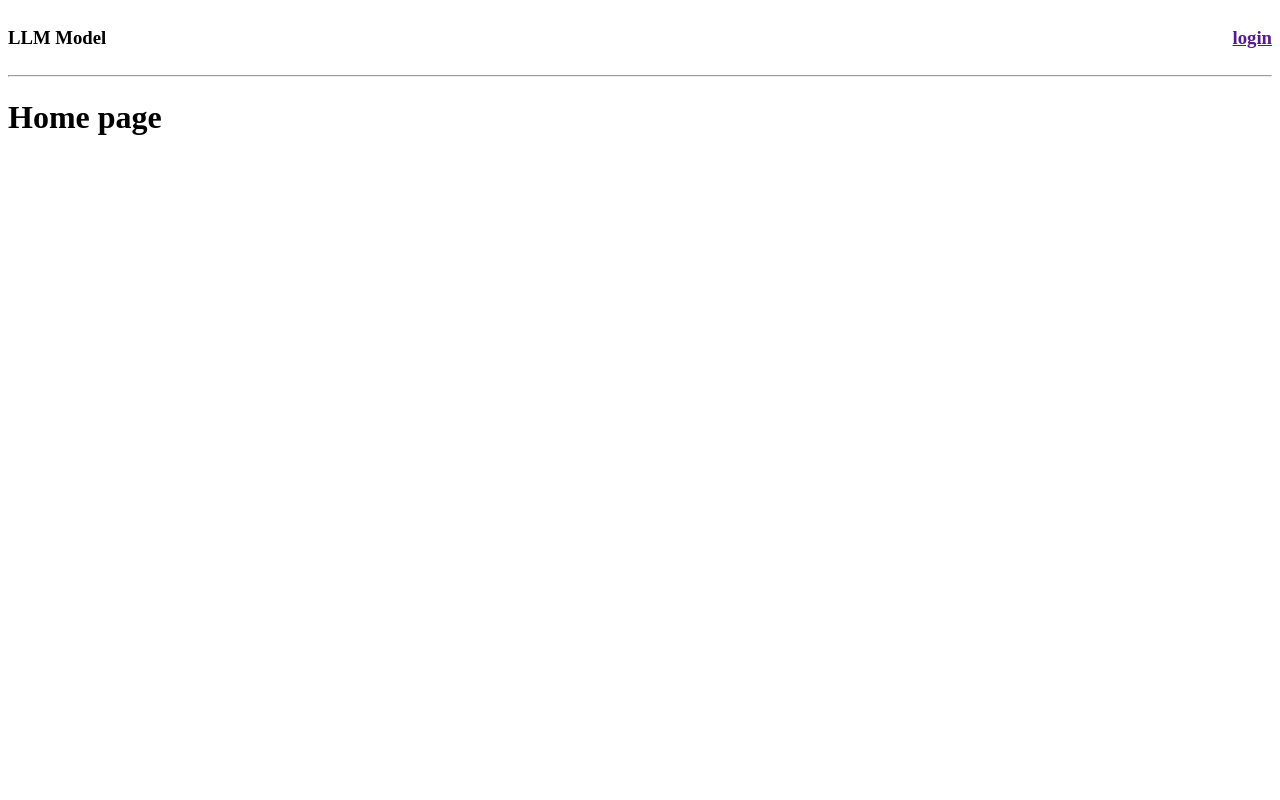
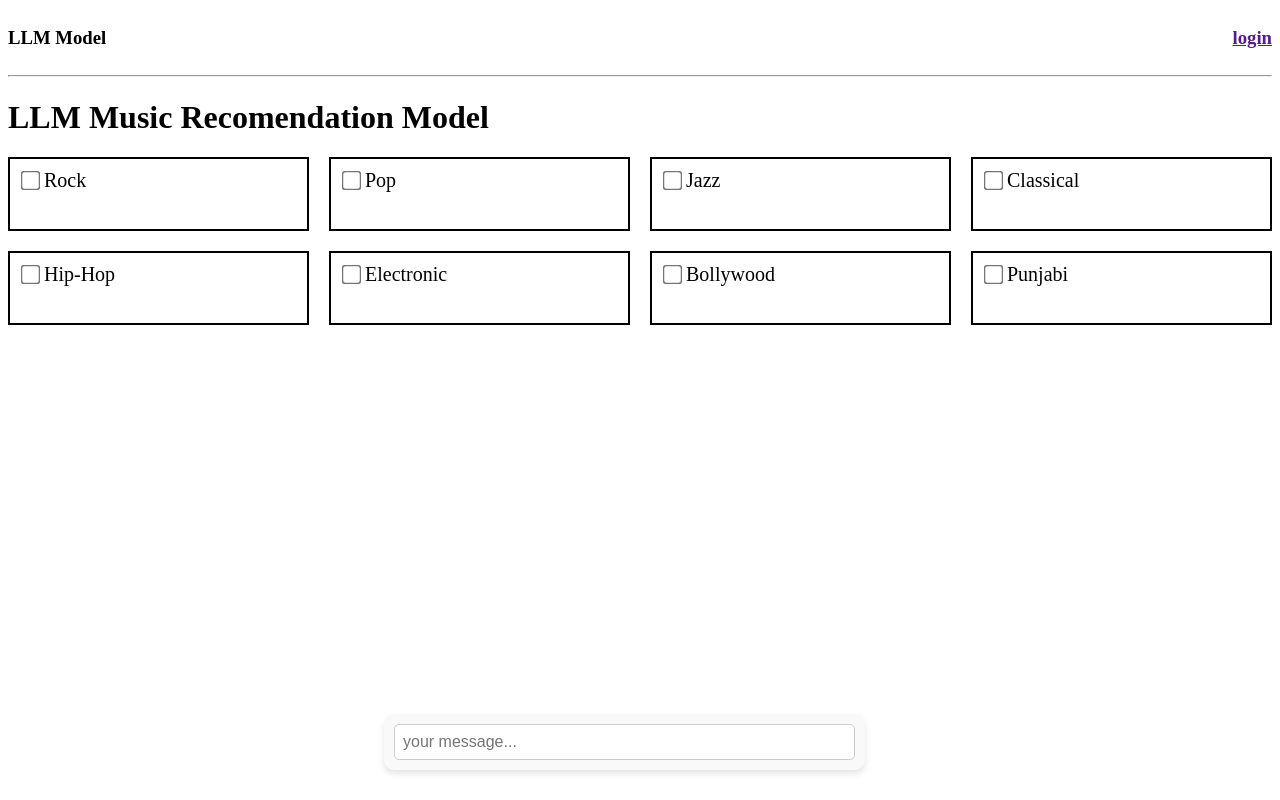
Before and after one commit to abhinandan2540/llm_music, a Django app: page / in a window 1280 px wide. Run offline with Django 5.2, Linux system fonts and the light colour scheme.

Commit message:
static files config

```diff
--- a/base/templates/base/home.html
+++ b/base/templates/base/home.html
@@ -5,7 +5,52 @@
 {% block content %}
 
 <div>
-    <h1>Home page</h1>
+    <div>
+        <h1>LLM Music Recomendation Model</h1>
+        <form action="" method="" id="user_checkbox">
+            <label>
+                <input type="checkbox" name="genre" value="rock" id="rock_checkbox">
+                <span>Rock</span>
+            </label>
+            <label>
+                <input type="checkbox" name="genre" value="pop" id="pop_checkbox">
+                <span>Pop</span>
+            </label>
+            <label>
+                <input type="checkbox" name="genre" value="jazz" id="jazz_checkbox">
+                <span>Jazz</span>
+            </label>
+            <label>
+                <input type="checkbox" name="genre" value="classical" id="classical_checkbox">
+                <span>Classical</span>
+            </label>
+            <label>
+                <input type="checkbox" name="genre" value="hiphop" id="hiphop_checkbox">
+                <span>Hip-Hop</span>
+            </label>
+            <label>
+                <input type="checkbox" name="genre" value="electronic" id="electronic_checkbox">
+                <span>Electronic</span>
+            </label>
+            <label>
+                <input type="checkbox" name="genre" value="bollywood" id="bollywood_checkbox">
+                <span>Bollywood</span>
+            </label>
+            <label>
+                <input type="checkbox" name="genre" value="punjabi" id="punjabi_checkbox">
+                <span>Punjabi</span>
+            </label>
+        </form>
+    </div>
+
+
+    <div id="gemini_message_searchbar">
+        <form action="">
+            {% csrf_token %}
+
+            <input type="text" placeholder="your message...">
+        </form>
+    </div>
 </div>
 
 
--- a/base/views.py
+++ b/base/views.py
@@ -1,6 +1,9 @@
 from django.shortcuts import render
+import os
+from dotenv import load_dotenv
+load_dotenv()
 
-# Create your views here.
+GEMINI_API_KEY = os.getenv("GEMINI_API_KEY")
 
 
 def home(request):
--- a/llm_music/settings.py
+++ b/llm_music/settings.py
@@ -119,6 +119,9 @@ USE_TZ = True
 # https://docs.djangoproject.com/en/5.1/howto/static-files/
 
 STATIC_URL = 'static/'
+STATICFILES_DIRS = [
+    BASE_DIR/'static'
+]
 
 # Default primary key field type
 # https://docs.djangoproject.com/en/5.1/ref/settings/#default-auto-field
--- /dev/null
+++ b/static/scripts/main.js
@@ -0,0 +1,43 @@
+
+
+const rockCheckbox=document.getElementById("rock_checkbox");
+const popCheckbox=document.getElementById("pop_checkbox");
+const jazzCheckbox=document.getElementById("jazz_checkbox");
+const classicalCheckbox=document.getElementById("classical_checkbox");
+const hiphopCheckbox=document.getElementById("hiphop_checkbox");
+const electronicCheckbox=document.getElementById("electronic_checkbox");
+const bollywoodCheckbox=document.getElementById("bollywood_checkbox");
+const punjabiCheckbox=document.getElementById("punjabi_checkbox");
+
+rockCheckbox.addEventListener("click",()=>{
+    const seletecValue=rockCheckbox.value;
+    console.log(seletecValue);
+})
+popCheckbox.addEventListener("click",()=>{
+    const seletecValue=popCheckbox.value;
+    console.log(seletecValue);
+})
+jazzCheckbox.addEventListener("click",()=>{
+    const seletecValue=jazzCheckbox.value;
+    console.log(seletecValue);
+})
+classicalCheckbox.addEventListener("click",()=>{
+    const seletecValue=classicalCheckbox.value;
+    console.log(seletecValue);
+})
+hiphopCheckbox.addEventListener("click",()=>{
+    const seletecValue=hiphopCheckbox.value;
+    console.log(seletecValue);
+})
+electronicCheckbox.addEventListener("click",()=>{
+    const seletecValue=electronicCheckbox.value;
+    console.log(seletecValue);
+})
+bollywoodCheckbox.addEventListener("click",()=>{
+    const seletecValue=bollywoodCheckbox.value;
+    console.log(seletecValue);
+})
+punjabiCheckbox.addEventListener("click",()=>{
+    const seletecValue=punjabiCheckbox.value;
+    console.log(seletecValue);
+})
--- /dev/null
+++ b/static/styles/main.css
@@ -0,0 +1,57 @@
+form {
+    display: grid;
+    grid-template-columns: 1fr 1fr 1fr 1fr;
+    gap: 20px;
+}
+
+label {
+    border: 2px solid black;
+    padding: 10px;
+    height: 50px;
+
+}
+
+label span {
+    font-size: 20px;
+}
+
+input[type="checkbox"] {
+    transform: scale(1.5);
+}
+
+/* #gemini_message_searchbar {
+    position: fixed;
+    bottom: 30px;
+
+}
+
+#gemini_message_searchbar form {
+    width: 40%;
+} */
+
+#gemini_message_searchbar {
+    position: fixed;
+    bottom: 30px;
+    left: 30%;
+    width: 60%;
+}
+
+#gemini_message_searchbar form {
+    width: 60%;
+    display: flex;
+    gap: 10px;
+    background-color: #f9f9f9;
+    padding: 10px;
+    border-radius: 10px;
+    box-shadow: 0px 4px 6px rgba(0, 0, 0, 0.1);
+
+}
+
+#gemini_message_searchbar input[type="text"] {
+    flex-grow: 1;
+    padding: 8px;
+    font-size: 16px;
+    border: 1px solid #ccc;
+    border-radius: 5px;
+    outline: none;
+}
--- a/templates/main.html
+++ b/templates/main.html
@@ -1,10 +1,12 @@
 <!DOCTYPE html>
+{% load static %}
 <html lang="en">
 
 <head>
     <meta charset="UTF-8">
     <meta name="viewport" content="width=device-width, initial-scale=1.0">
     <title>LLM Recomendation</title>
+    <link rel="stylesheet" href="{% static 'styles/main.css' %}">
 </head>
 
 <body>
@@ -15,5 +17,6 @@
     {% endblock %}
 
 </body>
+<script src="{% static 'scripts/main.js' %}"></script>
 
 </html>
```
